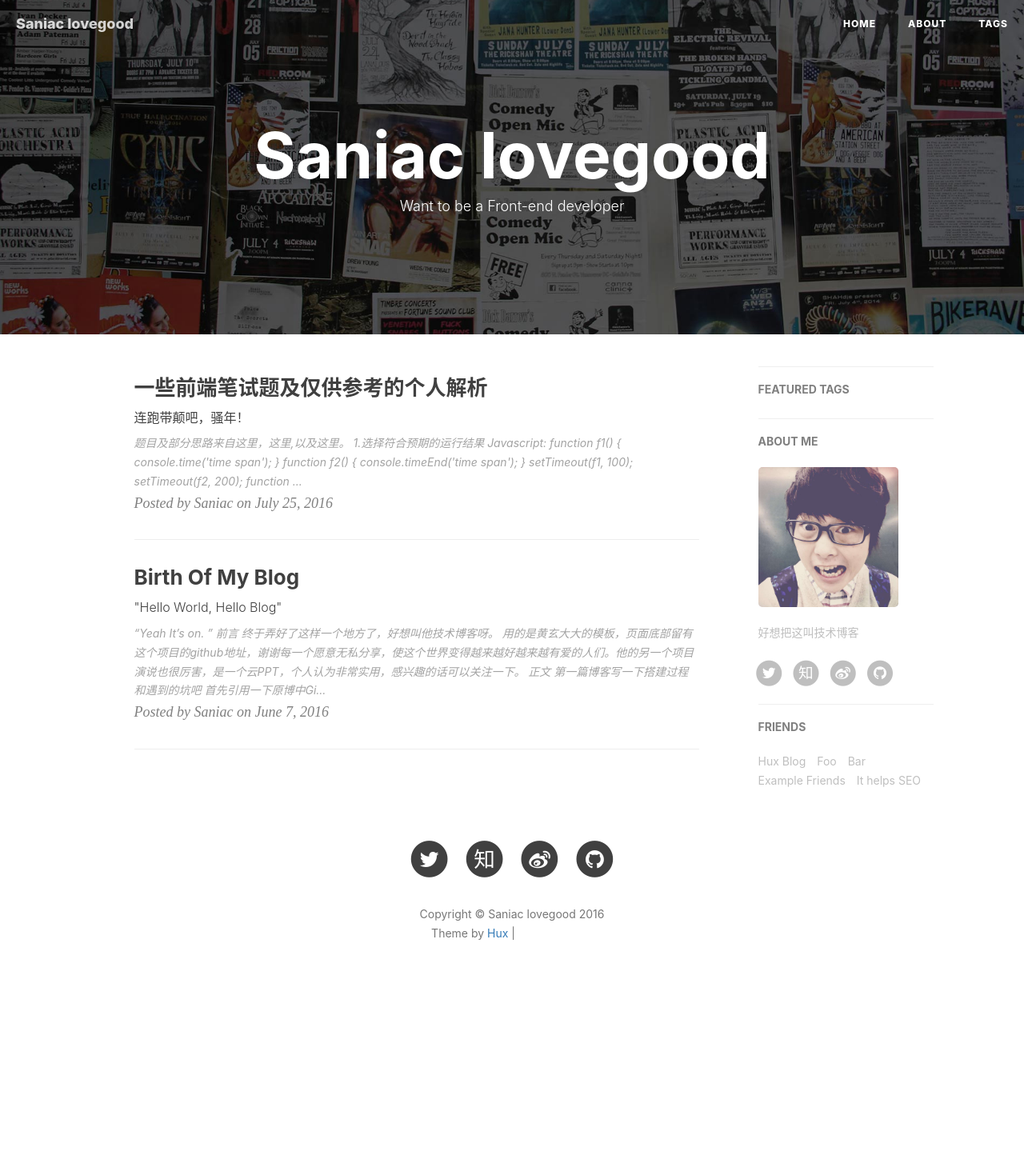
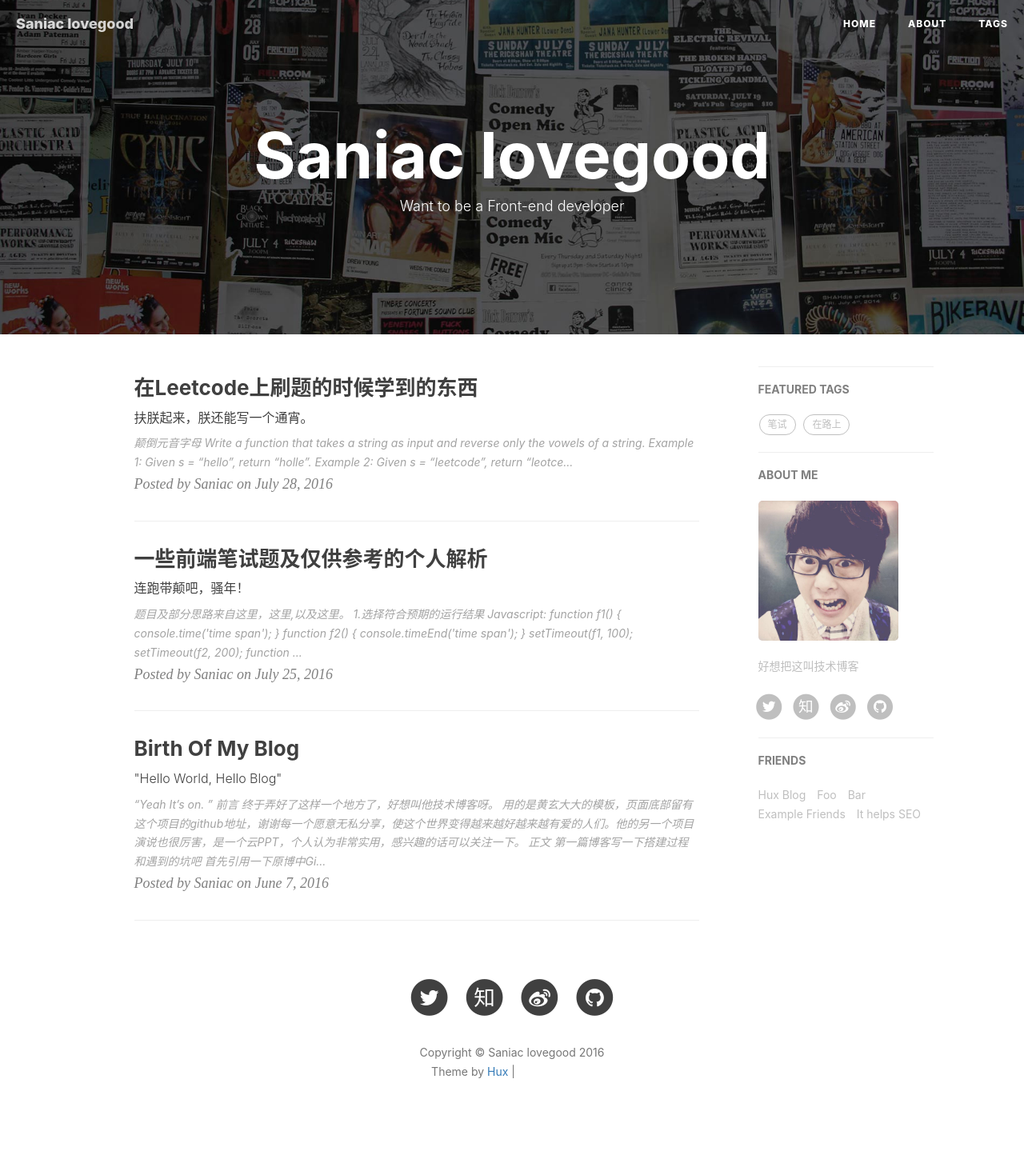
Before and after one commit to SnailSword/SnailSword.github.io, a Jekyll site: the page built from index.html, in a window 1280 px wide. Shown: the whole page at 80% size. Built offline with Jekyll 4.4.1, drawn with Linux system fonts in a browser that asks for light colours; nearby versions of some CDN libraries; the list of posts is cut into pages by our own code; comment, search, counter and statistics services are not loaded; before the commit the page ends 1271 px from its top, so only the background shows below that; grey boxes are pictures that could not be loaded.

Commit message:
update
更新了简历和一个博客

```diff
--- /dev/null
+++ b/_posts/2016-07-25-javascript-exercise.markdown
@@ -0,0 +1,56 @@
+---
+layout:     post
+title:      "在Leetcode上刷题的时候学到的东西"
+subtitle:   "扶朕起来，朕还能写一个通宵。"
+date:       2016-07-28 23:11:00
+author:     "Saniac"
+header-img: "img/post-bg-js-version.jpg"
+catalog: true
+tags:
+    - 笔试
+    - 在路上
+---
+
+### 颠倒元音字母
+
+> Write a function that takes a string as input and reverse only the vowels of a string.
+>
+> Example 1:
+> Given s = "hello", return "holle".
+>
+> Example 2:
+> Given s = "leetcode", return "leotcede".
+>
+> Note:
+> The vowels does not include the letter "y".
+
+#### 新技能1：js中交换两个变量
+
+	[a,b]=[b,a];
+
+我的思路是这样的:一个指针从前往后扫，一个从后往前扫，扫到两个都是元音字母的时候，交换，直到两个指针相遇。
+
+参考代码：
+
+	var reverseVowels = function(s) {
+	    var vowels = ['a','e','i','o','u'];
+	    vowels = vowels.concat(vowels.map(function(a){
+	        return a.toUpperCase();
+	    }));
+	    var toArr = s.split('');
+	    var len = toArr.length;
+	    var index1 = 0,index2 = len - 1;
+	    while(index1<index2){
+	    while((vowels.indexOf(toArr[index1])==-1)&&index1<len){
+	        index1++;
+	    }
+	    while((vowels.indexOf(toArr[index2])==-1)&&index2>-1){
+	        index2--;
+	    }
+	    if(index1>=index2){break;}
+	    [toArr[index1],toArr[index2]] = [toArr[index2],toArr[index1]];
+	    index1++;
+	    index2--;
+	    }
+	    return toArr.join('');
+	};
--- a/resume/index.html
+++ b/resume/index.html
@@ -499,9 +499,13 @@
 				</a>
 			</nav>
 			<nav id="menu2">
-				<a target="_blank" href="https://www.zhihu.com/question/36188340/answer/103368544">
-					<span class="subtitle">How to bind event with for loop</span>
-					An answer about javascript closure
+					<a target="_blank" href="https://www.zhihu.com/question/36188340/answer/103368544">
+						<span class="subtitle">通过IIFE为元素循环绑定事件</span>
+						在知乎上回答了一个关于闭包的问题
+					</a>
+					<a target="_blank" href="http://snailsword.github.io/SnailSword.github.io/2016/07/25/ali-ali-ali/">
+						<span class="subtitle">涉及js事件机制、== 的判断等</span>
+						一些前端笔试题及仅供参考的个人解析
 				</a>
 			</nav>
 		</div>
```
Also changed, not shown: resume/assets/js/headbackground.js (+13 -13 lines).
